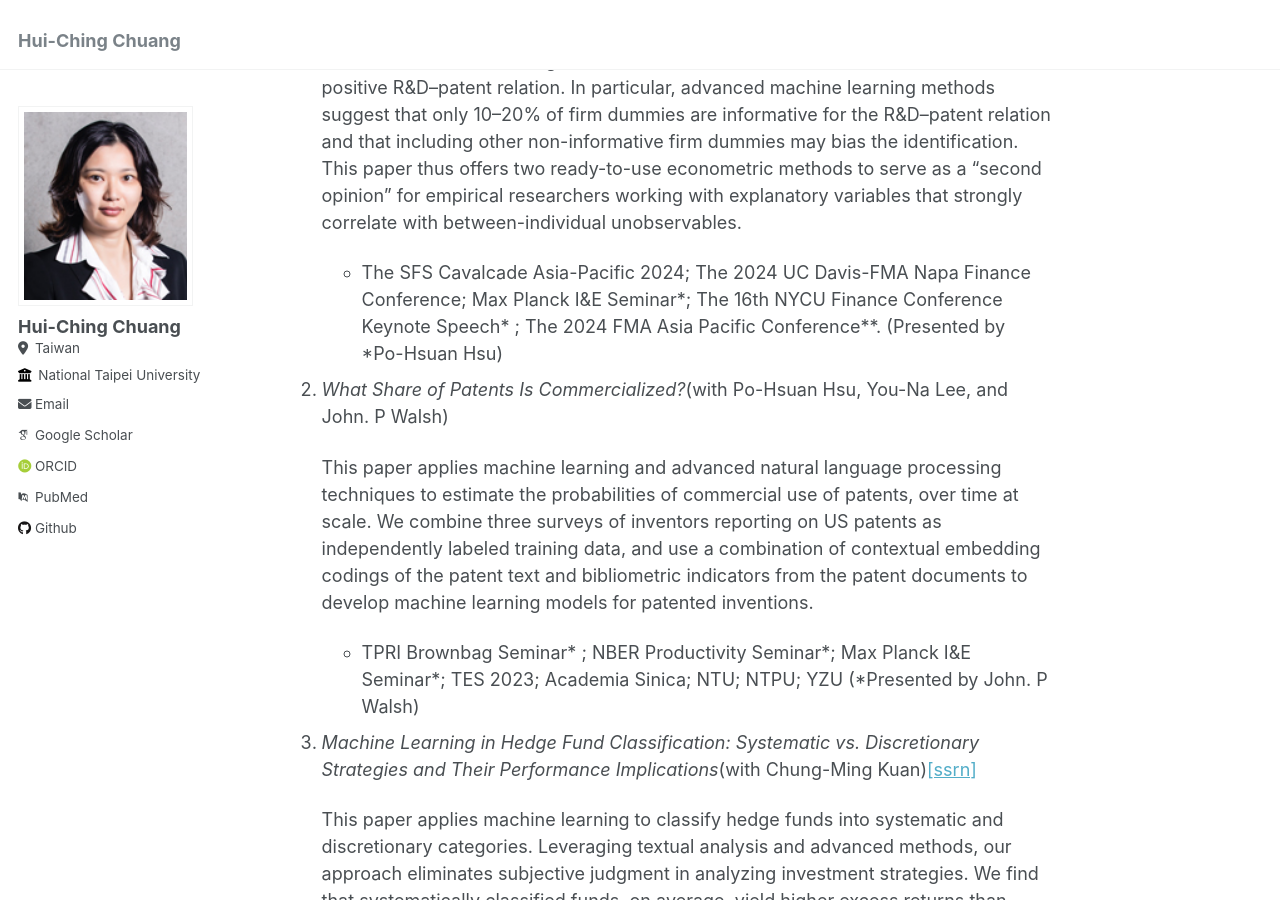
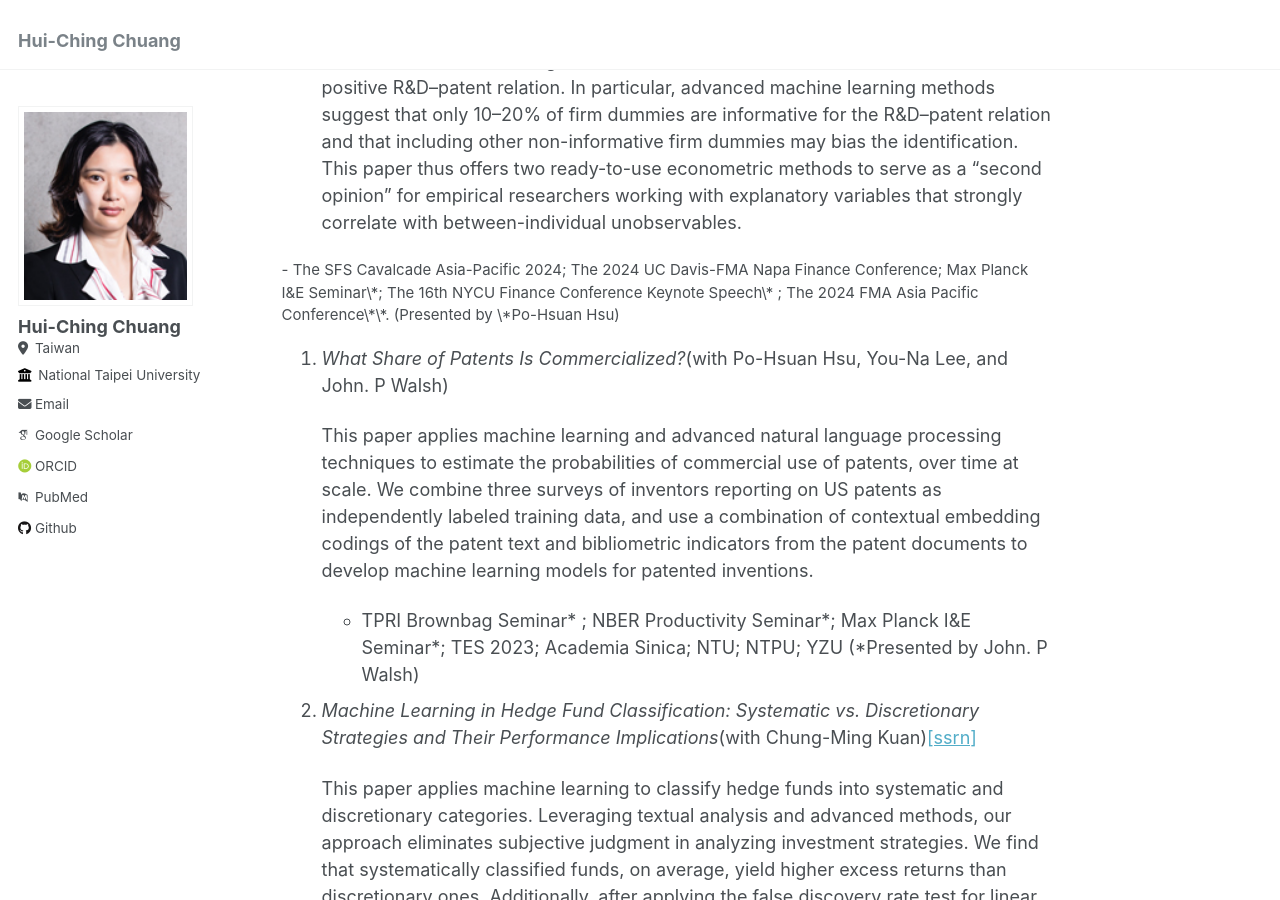
Before and after one commit to hcchuang/hcchuang.github.io, a Jekyll site: the page built from _pages/about.md, in a window 1280 px wide and 900 px high, scrolled down 551 px. Built offline with Jekyll 4.4.1, drawn with Linux system fonts in a browser that asks for light colours; some web fonts are replaced.

Commit message:
Update about.md

```diff
--- a/_pages/about.md
+++ b/_pages/about.md
@@ -16,9 +16,9 @@ WORKING PAPERS
 1. _Limitation of Firm Fixed Effects Models and the Missing R&D-Patent Relation: New Methods and Evidence_(with Po-Hsuan Hsu, Chung‐Ming Kuan, and Jui-Chung Yang) [\[ssrn\]](https://papers.ssrn.com/sol3/papers.cfm?abstract_id=4636846){:target="_blank"} [\[slide\]](/files/CavalcadeAP2024_slide.pdf){:target="_blank"}
 
    The common practice to include firm fixed effects in empirical research may eliminate the explanatory power of important economic factors that are persistent. We use the intuitive R&D–patent relation to illustrate this point. Our review of recent studies suggests a surprising pattern that R&D input only positively explains patent output in half of prior regression estimations. This "missing link" can be attributed to the persistence of R&D and patents that causes the between-firm variation to be absorbed by firm fixed effects. We consider adjusted Hausman–Taylor estimates and advanced machine learning methods, and find that both methods lead to a clear positive R&D–patent relation. In particular, advanced machine learning methods suggest that only 10–20% of firm dummies are informative for the R&D–patent relation and that including other non-informative firm dummies may bias the identification. This paper thus offers two ready-to-use econometric methods to serve as a "second opinion" for empirical researchers working with explanatory variables that strongly correlate with between-individual unobservables.
-
+ <div style="font-size: smaller;">
    - The SFS Cavalcade Asia-Pacific 2024; The 2024 UC Davis-FMA Napa Finance Conference; Max Planck I&E Seminar\*; The 16th NYCU Finance Conference Keynote Speech\* ; The 2024 FMA Asia Pacific Conference\*\*. (Presented by \*Po-Hsuan Hsu)
-
+ </div>
 2. _What Share of Patents Is Commercialized?_(with Po-Hsuan Hsu, You-Na Lee, and John. P Walsh)
 
    This paper applies machine learning and advanced natural language processing techniques to estimate the probabilities of commercial use of patents, over time at scale. We combine three surveys of inventors reporting on US patents as independently labeled training data, and use a combination of contextual embedding codings of the patent text and bibliometric indicators from the patent documents to develop machine learning models for patented inventions.
```
